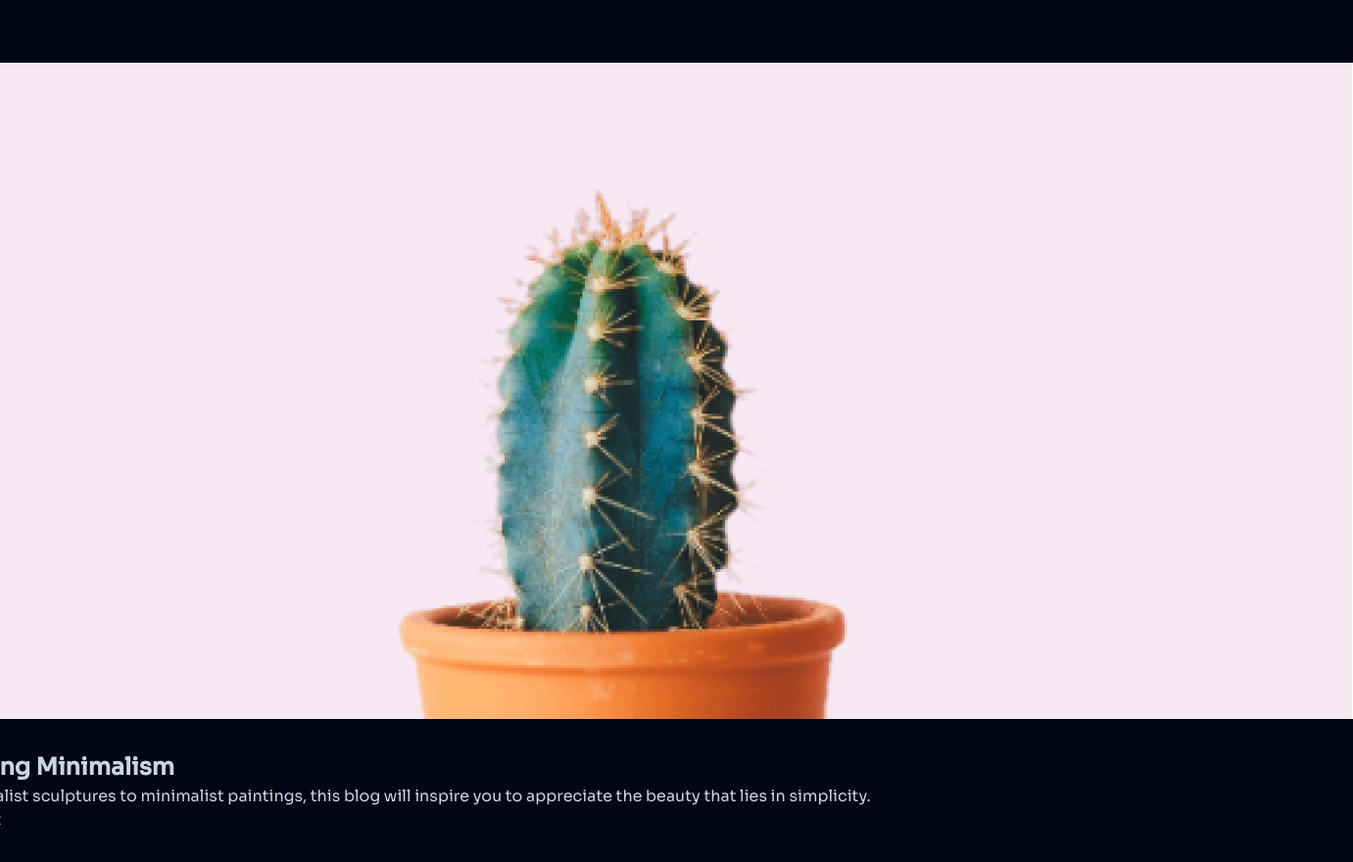
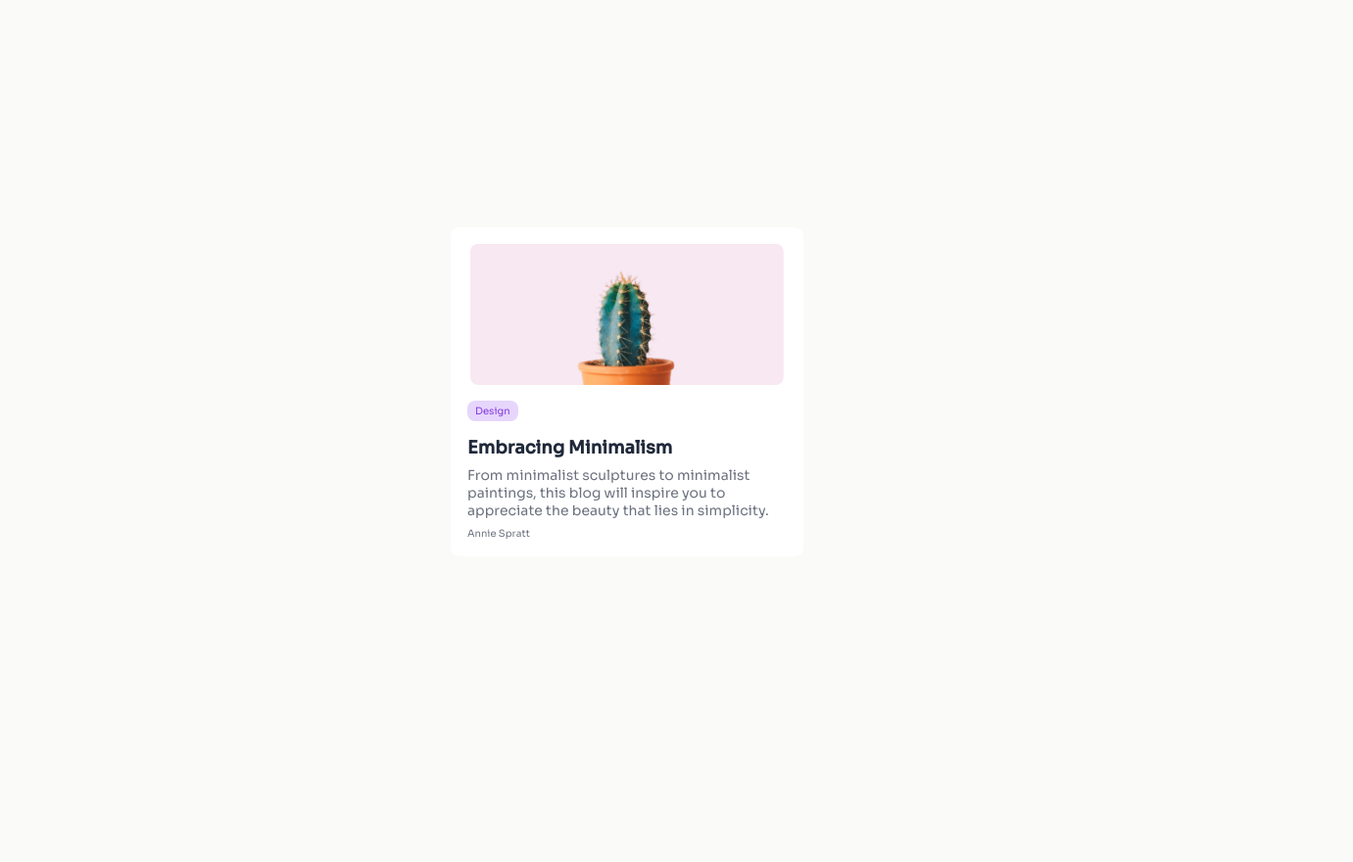
Before and after one commit to nejidevelops/Minimal-Blog-Card, a plain HTML site: page index.html in a window 1280 px wide. Shown: the whole page at 98% size, 1381 px wide, since content can reach past the window. After the commit the page ends 800 px from the top, so only its background shows below. Drawn offline with Linux system fonts and the light colour scheme; files whose address does not match are found by name.

Commit message:
Improving and enhancing the stylings of the card

```diff
--- a/css/styles.css
+++ b/css/styles.css
@@ -1,6 +1,5 @@
 @import url('https://fonts.googleapis.com/css2?family=Sora:wght@200;400;500&display=swap');
 
-/* Reset some default styles */
 body, h1, h2, h3, p, ul, li {
     margin: 0;
     padding: 0;
@@ -15,7 +14,82 @@ a {
     box-sizing: border-box;
 }
 
-/* Add some styles for body*/
+ul {
+    list-style: none;
+}
+
+img {
+    max-width: 100%;
+    height: auto;
+    display: block;
+    object-fit: cover;
+    object-position: center;
+    width: 100%;
+    height: 100%;
+    border-radius: 0.5rem;
+    vertical-align: middle;
+}
+
+body {
+    min-height: 100vh;
+    display: flex;
+    justify-content: center;
+    align-items: center;
+    background-color: #FAFAF9;
+    font-family: "Sora", sans-serif;
+    font-optical-sizing: auto;
+    font-style: normal;
+}
+
+article {
+    display: flex;
+    flex-direction: column;
+    justify-content: center;
+    align-items: center;
+    width: 360px;
+    background-color: #FFFFFF;
+    border: 1px solid white;
+    border-radius: 0.5rem;
+    padding: 1rem;
+    gap: 1rem;
+}
+
+.card-image img {
+    width: 320px;
+}
+
+.card-details {
+    display: flex;
+    flex-direction: column;
+    align-items: start;
+    gap: 0.5rem;
+}
+
+.card-details span {
+    background-color: #E6D6FC;
+    color:#883AE1;
+    padding: 0.25rem 0.5rem;
+    border-radius: 0.5rem;
+    font-size: 0.625rem;
+    margin-bottom: 0.5rem;
+}
+
+.card-details h2 {
+    color: #20293A;
+    font-size: 1.125rem;
+}
+
+.card-details p {
+    color: #6C727F;
+    font-size: 0.875rem;
+    font-weight: 400;
+}
+
+.card-details p:last-child {
+    font-size: 10px;
+}
+
+/*
 body {
     min-height: 100vh;
     max-width: 1280px;
@@ -127,4 +201,4 @@ main {
         gap: 1rem;
     }
 
-  }
+  } */
```
